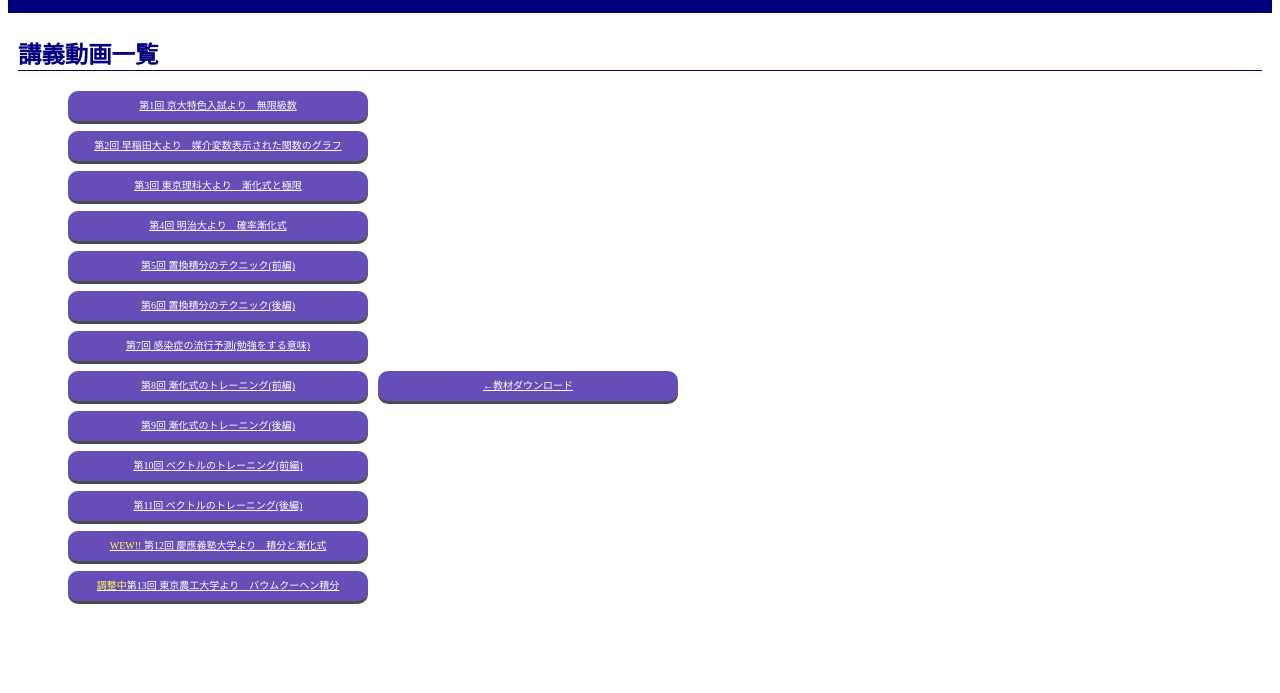
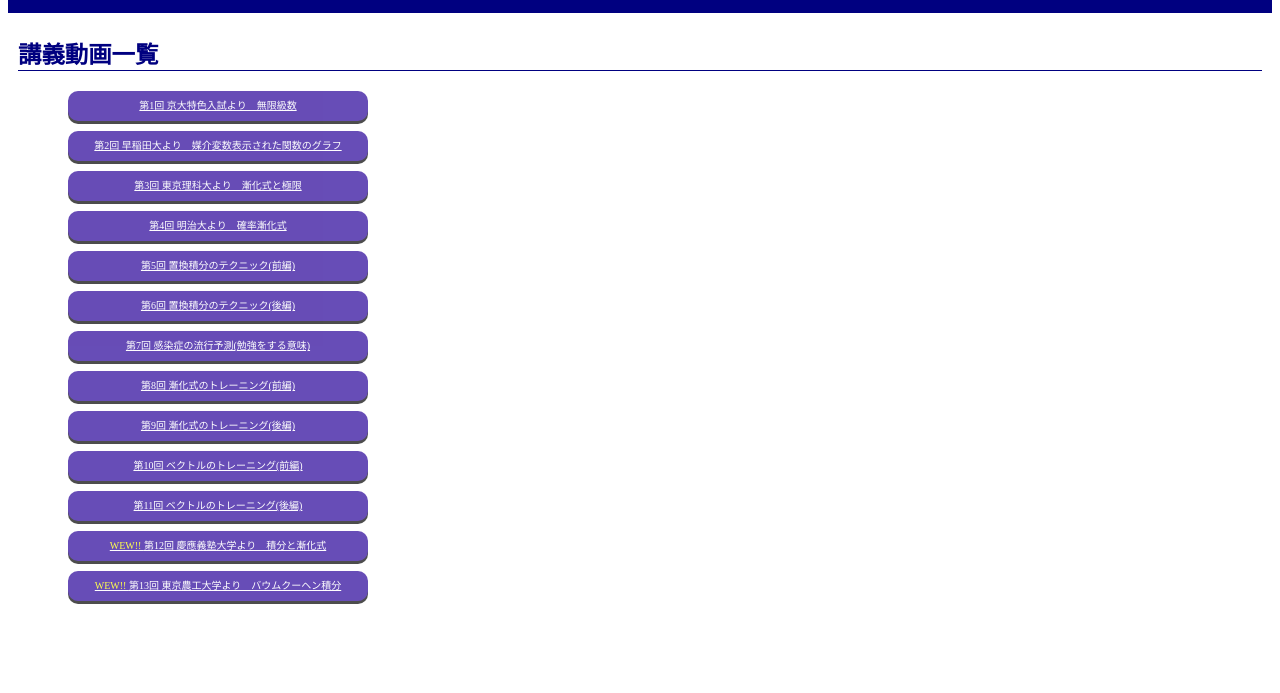
Before and after one commit to mathematics-ex/mathmatics-ex.github.io, a plain HTML site: page index.html in a window 1280 px wide. Shown: the part 107-800 px from the top of the page. Drawn offline with Linux system fonts and the light colour scheme.

Commit message:
Update index.html

```diff
--- a/index.html
+++ b/index.html
@@ -34,10 +34,9 @@
             <p><a href="https://youtu.be/ZGAo9Vqilag">第10回 ベクトルのトレーニング(前編)</a></p>
             <p><a href="https://youtu.be/DD95_ZW8djI">第11回 ベクトルのトレーニング(後編)</a></p>
             <p><a href="https://youtu.be/_6IbgSqVjd0"><span class="new">WEW!! </span>第12回 慶應義塾大学より　積分と漸化式</a></p>
-            <p><a href="#"><span class="new">調整中</span>第13回 東京農工大学より　バウムクーヘン積分</a></p>
+            <p><a href="https://youtu.be/kAVXVLYScF4"><span class="new">WEW!! </span>第13回 東京農工大学より　バウムクーヘン積分</a></p>
           </div>
           <div class="download number">
-              <p><a href="https://drive.google.com/file/d/1-NM7vw1EiIbVUogKxl7zEjcFtDYIv6AL/view?usp=sharing" download="No8.pdf">←教材ダウンロード</a></p>
           </div>
         </div>
       </div>
```
